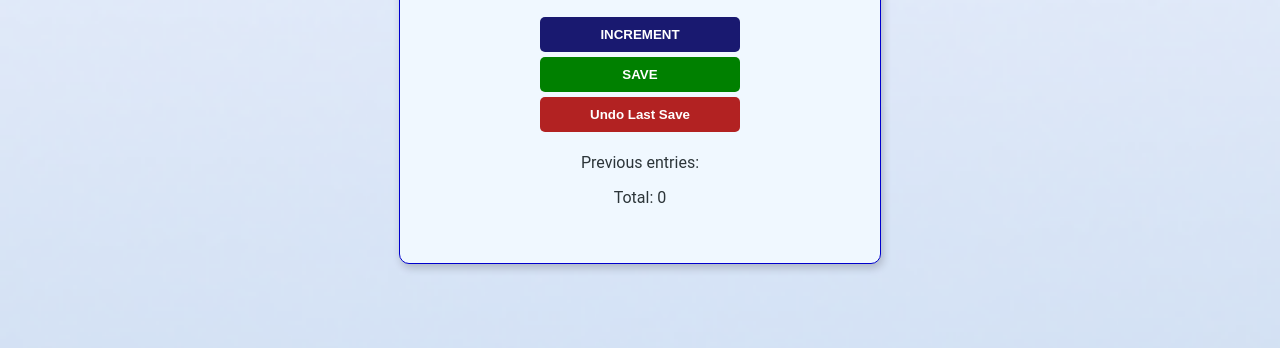
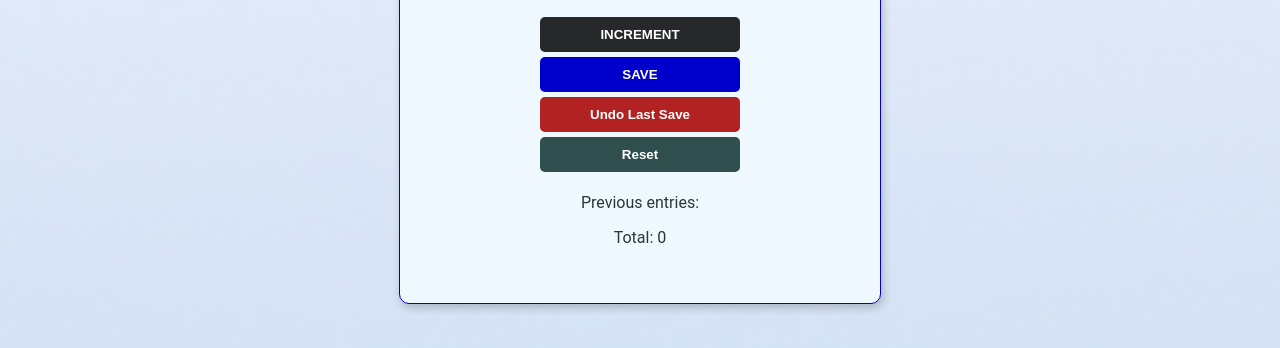
Before and after one commit to Andabeat/Counter, a plain HTML site: page index.html in a window 1280 px wide. Shown: the part 260-608 px from the top of the page. Drawn offline with Linux system fonts and the light colour scheme.

Commit message:
Reset button added

```diff
--- a/index.css
+++ b/index.css
@@ -39,13 +39,17 @@ button {
 }
 
 #increment-btn {
-    background: #191970;
+    background: #26282A;
 }
 
 #save-btn {
-    background: #008000;
+    background: #0000CD;
 }
 
 #undo-btn {
     background: #B22222;
 }
+
+#reset-btn {
+    background: #2F4F4F;
+}
--- a/index.html
+++ b/index.html
@@ -9,6 +9,7 @@
         <button id="increment-btn" onclick="increment()">INCREMENT</button>
         <button id="save-btn" onclick="save()">SAVE</button>
         <button id="undo-btn" onclick="undo()">Undo Last Save</button>
+        <button id="reset-btn" onclick="globalReset()">Reset</button>
         <p id="save-el">Previous entries: </p>
         <p id="total-el">Total: 0</p>
         </div>
--- a/index.js
+++ b/index.js
@@ -38,3 +38,13 @@ function undo () {
         totalEl.textContent = "Total: " + total;
    }
 }
+
+function globalReset() {
+    // Clear all saved values
+    saves = []; // resets the history
+    saveEl.textContent = ""; // clears the display
+    total = 0; // reset the running total
+    totalEl.textContent = "Total: " + total;
+    count = 0; // reset the current increment counter
+    countEl.textContent = 0;
+}
```
